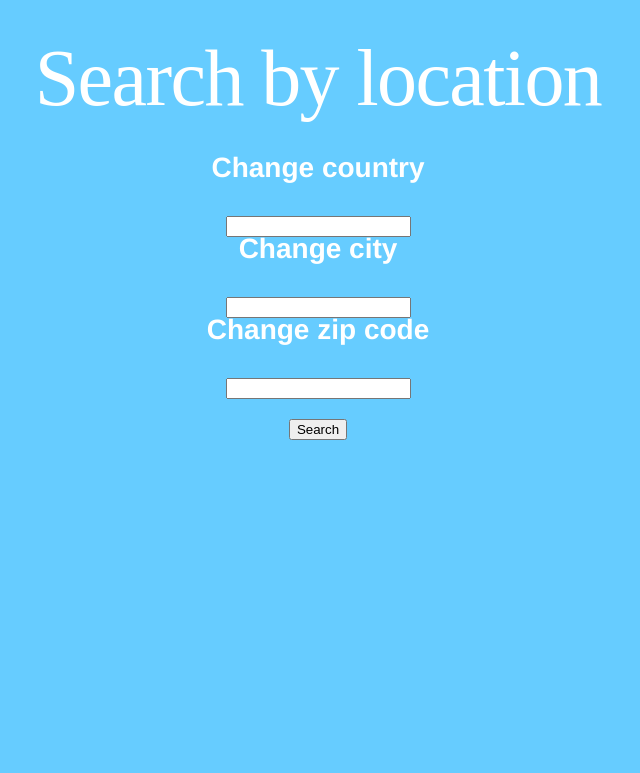
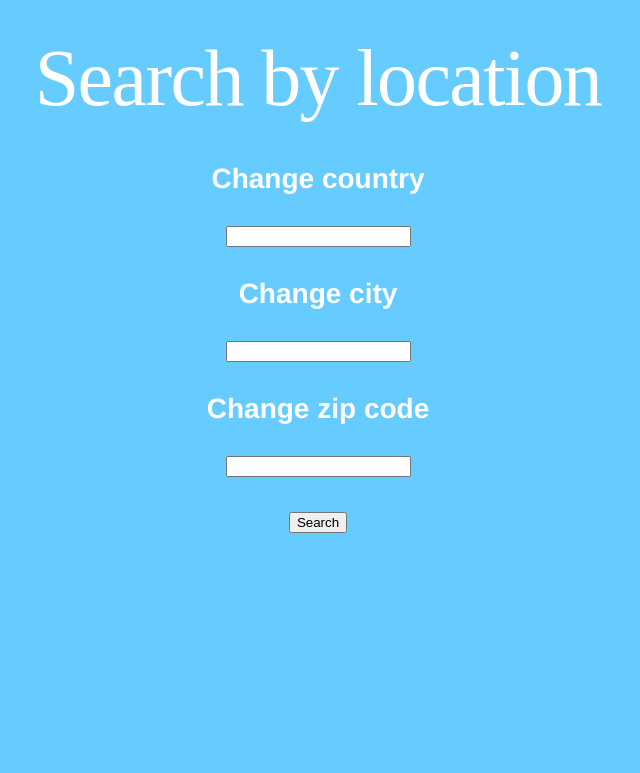
Before and after one commit to aclinton13/Project-E-Line, a Python web app: template templates/search.html in a window 1280 px wide. Shown: the top 773 px of the page, without its empty margins (322-962 px from the left). Run offline with Jinja, Linux system fonts and the light colour scheme; the template is opened without the code that fills it, so the values that code supplies are empty.

Commit message:
changed html in addContacts, form and search

```diff
--- a/stylesheets/form.css
+++ b/stylesheets/form.css
@@ -29,6 +29,13 @@ p {
 .fix{
   margin: 20px;
 }
+.div1{
+  margin: 50px;
+}
+
+.space{
+  line-height:0.9em;
+}
 
 .size{
   font-size: 5px;
--- a/templates/addContacts.html
+++ b/templates/addContacts.html
@@ -35,7 +35,8 @@
              required placeholder="123-456-7890">
     </ul>
 
-    <input type="Submit" name="submit" value="Submit">
+    <input class="space" type="Submit" name="submit" value="Submit">
+
     </form>
 </center>
   </body>
--- a/templates/form.html
+++ b/templates/form.html
@@ -18,7 +18,6 @@
   <body>
     <center>
     <h1> Enter Personal Information </h1>
-    <form class="" action={{post_location}} method="post">
 
         <p class="fix"><b>Enter country</b></p>
         <input type="text" name="Country" value="" required placeholder='Country name'> <br>
--- a/templates/search.html
+++ b/templates/search.html
@@ -13,21 +13,20 @@
     <h1> Search by location </h1>
     <form class="" action=/search method="post">
 
-        <p><b>Change country</b></p> <br>
-        <input type="text" name="Country" value=""> <br>
+        <p class="exl"><b>Change country</b></p>
+        <input type="text" name="Country" value="">
 
-        <p><b> Change city</b> </p> <br>
-        <input type="text" name="City" value=""> <br>
+        <p class="exl"><b> Change city</b> </p>
+        <input type="text" name="City" value="">
 
-        <p><b> Change zip code</b> </p> <br>
-        <input type="text" name="Zip" value=""> <br>
+        <p class="exl"><b> Change zip code</b> </p>
+        <input type="text" name="Zip" value="">
 
-        <br>
+      <div  class="exl">
 
       <input type="Submit" name="submit" value="Search">
-
+</div
     </form>
-    <br>
 </center>
   </body>
 </html>
```
